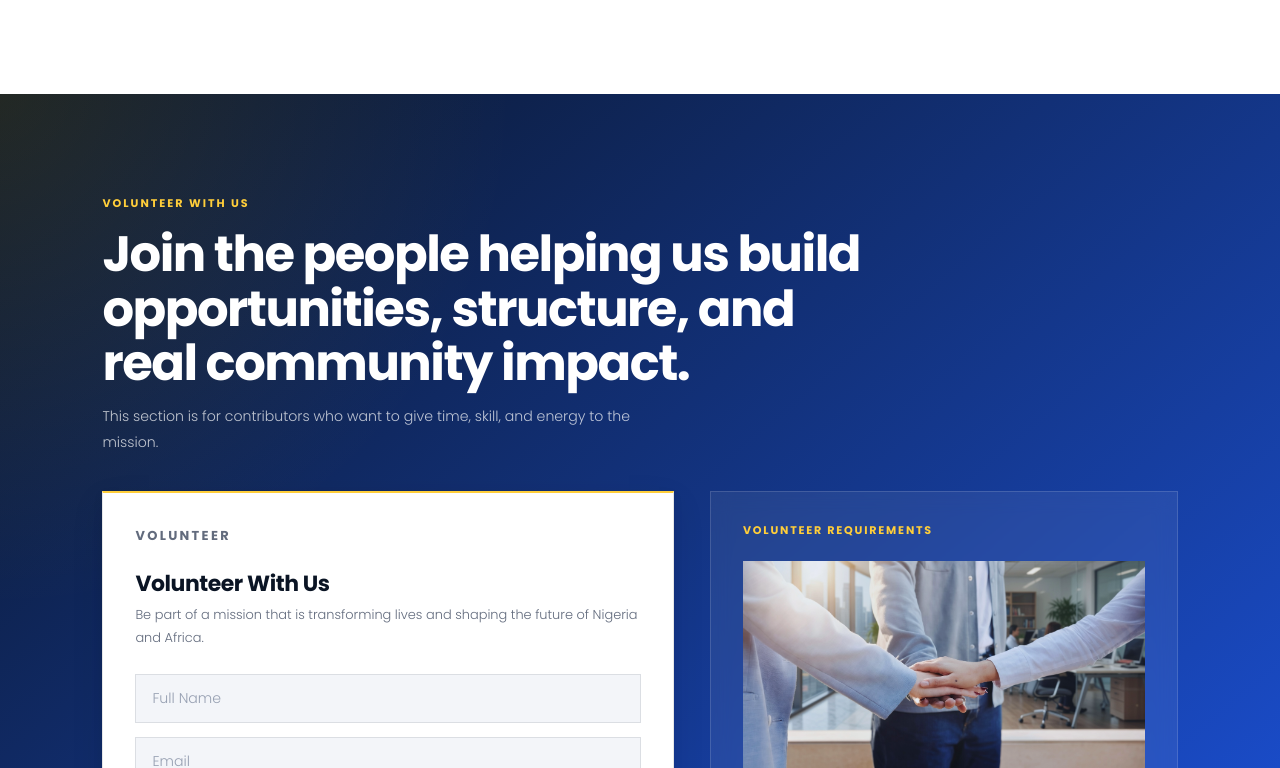
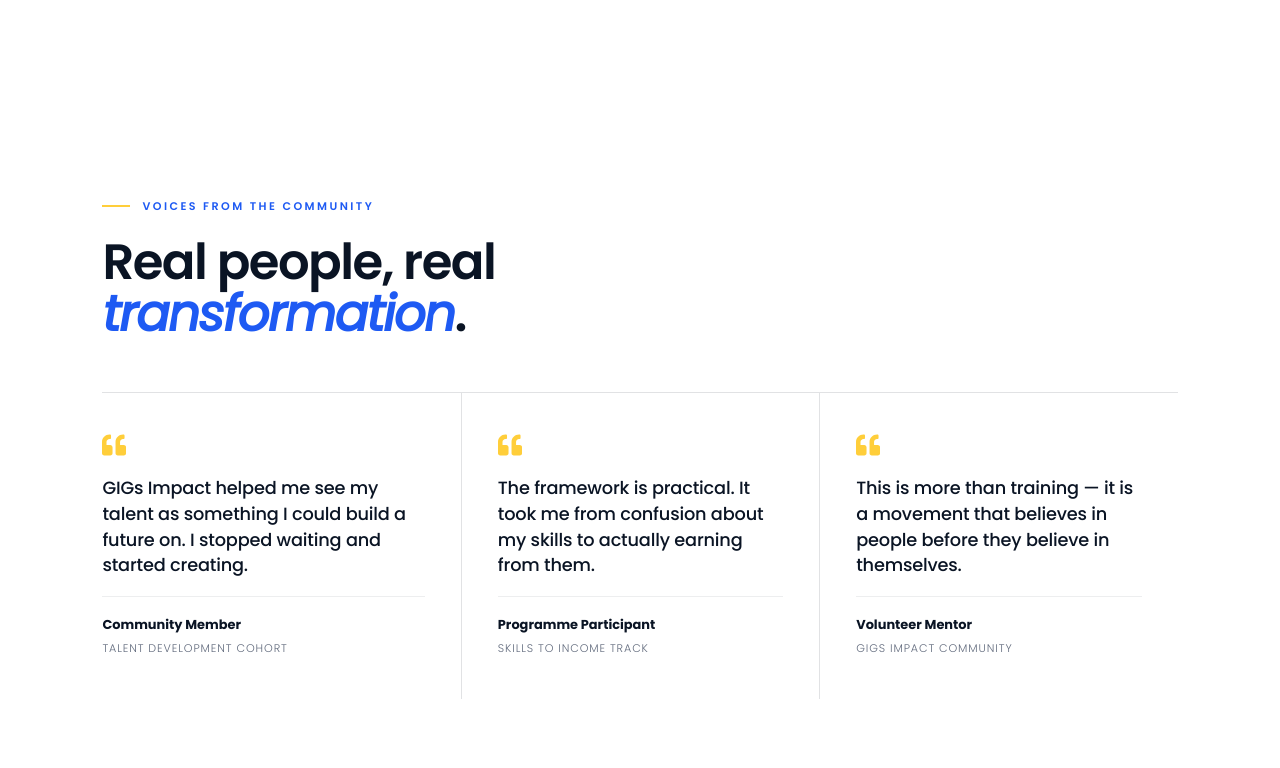
Before and after one commit to Jerry-Tekh/GIGs_IMPACT, a React (Vite) app in the folder gigImpacts/: page / in a window 1280 px wide. Shown: the part 7072-7840 px from the top of the page. Built offline with nearby package versions, Linux system fonts and the light colour scheme; no server answers.

Commit message:
feat(ui): add testimonials / social-proof band to home page

```diff
--- a/gigImpacts/src/App.jsx
+++ b/gigImpacts/src/App.jsx
@@ -15,6 +15,7 @@
 import Footer from './components/Footer.jsx';
 import Reveal from './components/Reveal.jsx';
 import Breadcrumbs from './components/Breadcrumbs.jsx';
+import Testimonials from './components/Testimonials.jsx';
 import CompanyMVV from './components/OrgMissionVison.jsx';
 import RoleProtectedRoute from './components/RoleProtectedRoute.jsx';
 import RouteFallback from './components/RouteFallback.jsx';
@@ -75,6 +76,7 @@
       <Reveal><WhatWeDo /></Reveal>
       <Reveal><ImpactStats /></Reveal>
       <Reveal><Partners /></Reveal>
+      <Reveal><Testimonials /></Reveal>
       <Reveal><DonationForm /></Reveal>
       <Reveal><EfficiencyBadge /></Reveal>
     </main>
--- /dev/null
+++ b/gigImpacts/src/components/Testimonials.jsx
@@ -0,0 +1,45 @@
+import React from 'react';
+import { motion } from 'framer-motion';
+import { FaQuoteLeft } from 'react-icons/fa';
+import styles from './Testimonials.module.css';
+import { siteData } from '../SiteData.js';
+
+const Testimonials = () => {
+  const testimonials = siteData.testimonials || [];
+  if (!testimonials.length) return null;
+
+  return (
+    <section className={styles.section}>
+      <div className={styles.shell}>
+        <header className={styles.header}>
+          <span className={styles.kicker}>Voices From The Community</span>
+          <h2 className={styles.title}>
+            Real people, real <em>transformation</em>.
+          </h2>
+        </header>
+
+        <div className={styles.grid}>
+          {testimonials.map((t, i) => (
+            <motion.figure
+              key={t.name + i}
+              className={styles.quote}
+              initial={{ opacity: 0, y: 22 }}
+              whileInView={{ opacity: 1, y: 0 }}
+              transition={{ duration: 0.5, delay: Math.min(i * 0.08, 0.24), ease: [0.16, 1, 0.3, 1] }}
+              viewport={{ once: true, amount: 0.3 }}
+            >
+              <FaQuoteLeft className={styles.mark} aria-hidden="true" />
+              <blockquote className={styles.text}>{t.quote}</blockquote>
+              <figcaption className={styles.cite}>
+                <span className={styles.name}>{t.name}</span>
+                <span className={styles.role}>{t.role}</span>
+              </figcaption>
+            </motion.figure>
+          ))}
+        </div>
+      </div>
+    </section>
+  );
+};
+
+export default Testimonials;
--- /dev/null
+++ b/gigImpacts/src/components/Testimonials.module.css
@@ -0,0 +1,103 @@
+/* ═══ TESTIMONIALS — light band, editorial quote columns ═══ */
+.section {
+  background: #ffffff;
+  padding: var(--section-pad-y) var(--section-pad-x);
+}
+
+.shell { max-width: 1240px; margin: 0 auto; }
+
+.header { max-width: 760px; margin-bottom: 52px; }
+
+.kicker {
+  display: inline-flex;
+  align-items: center;
+  gap: 12px;
+  text-transform: uppercase;
+  letter-spacing: 0.22em;
+  font-size: var(--fs-caption);
+  font-weight: var(--fw-semibold);
+  color: var(--color-primary);
+  margin-bottom: 20px;
+}
+.kicker::before { content: ''; width: 28px; height: 2px; background: var(--color-accent); }
+
+.title {
+  font-family: var(--font-display);
+  font-size: var(--fs-h1);
+  font-weight: var(--fw-semibold);
+  color: var(--color-text);
+  letter-spacing: -0.03em;
+  line-height: 1.05;
+}
+.title em { font-style: italic; color: var(--color-primary); }
+
+.grid {
+  display: grid;
+  grid-template-columns: repeat(3, 1fr);
+  gap: 0;
+  border-top: 1px solid var(--color-rule);
+}
+
+.quote {
+  display: flex;
+  flex-direction: column;
+  gap: 18px;
+  padding: 40px 36px 40px 0;
+  margin: 0;
+  border-left: 1px solid var(--color-rule);
+  padding-left: 36px;
+}
+.quote:first-child { border-left: none; padding-left: 0; }
+
+.mark {
+  font-size: 1.6rem;
+  color: var(--color-accent);
+}
+
+.text {
+  margin: 0;
+  font-family: var(--font-display);
+  font-size: var(--fs-h4);
+  font-weight: var(--fw-medium);
+  line-height: 1.45;
+  color: var(--color-text);
+  letter-spacing: -0.01em;
+  flex: 1;
+}
+
+.cite {
+  display: flex;
+  flex-direction: column;
+  gap: 2px;
+  padding-top: 16px;
+  border-top: 1px solid var(--color-border-soft);
+}
+.name {
+  font-family: var(--font-base);
+  font-size: var(--fs-body-sm);
+  font-weight: var(--fw-bold);
+  color: var(--color-text);
+}
+.role {
+  font-size: var(--fs-caption);
+  color: var(--color-text-muted);
+  text-transform: uppercase;
+  letter-spacing: 0.08em;
+}
+
+@media (max-width: 900px) {
+  .section { padding: var(--section-pad-y-tablet) var(--section-pad-x-tablet); }
+  .header { margin-bottom: 36px; }
+  .grid { grid-template-columns: 1fr; }
+  .quote {
+    padding: 32px 0;
+    border-left: none;
+    padding-left: 0;
+    border-top: 1px solid var(--color-rule);
+  }
+  .quote:first-child { border-top: none; padding-top: 0; }
+}
+
+@media (max-width: 560px) {
+  .section { padding: var(--section-pad-y-mobile) var(--section-pad-x-mobile); }
+}
```
